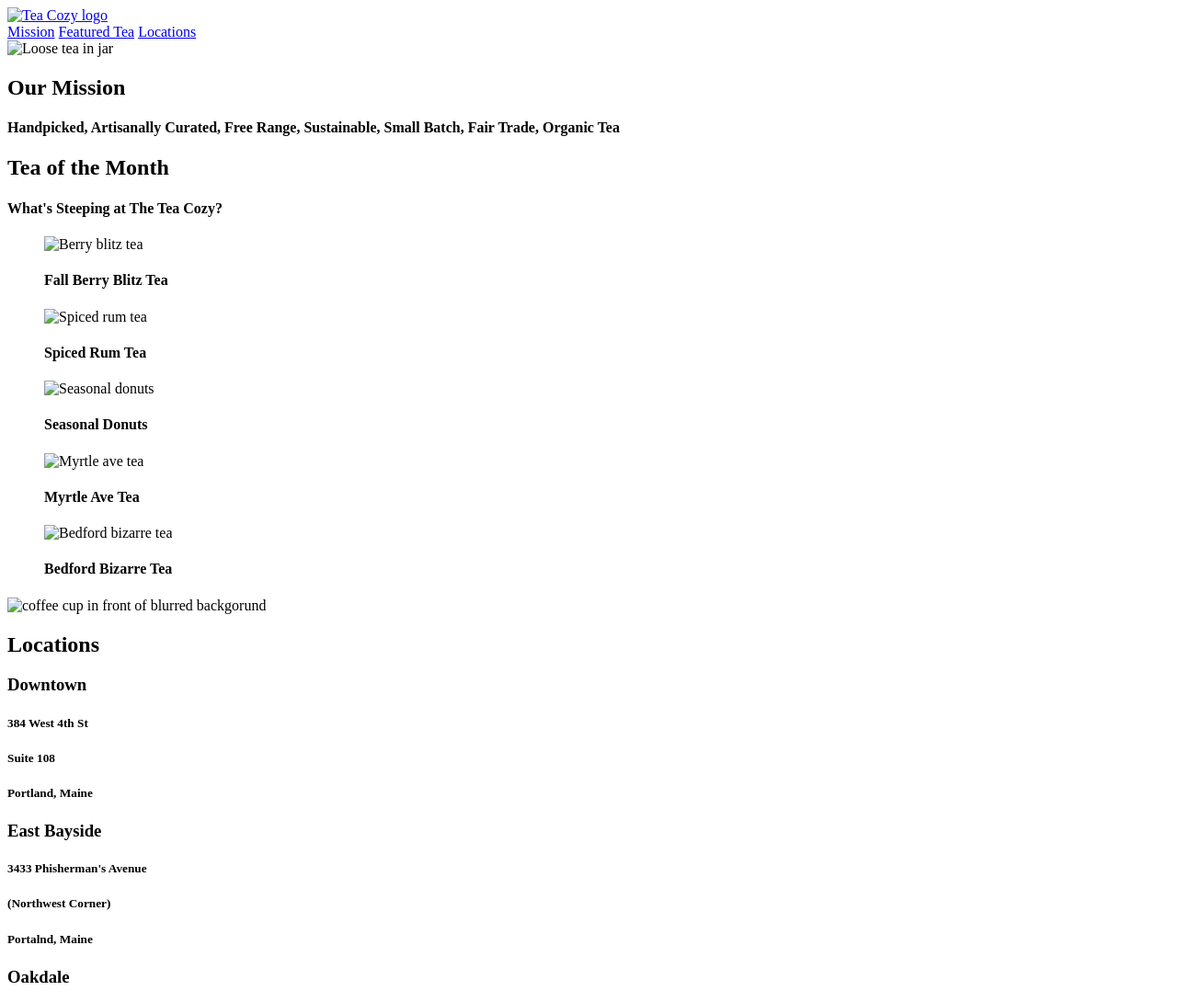
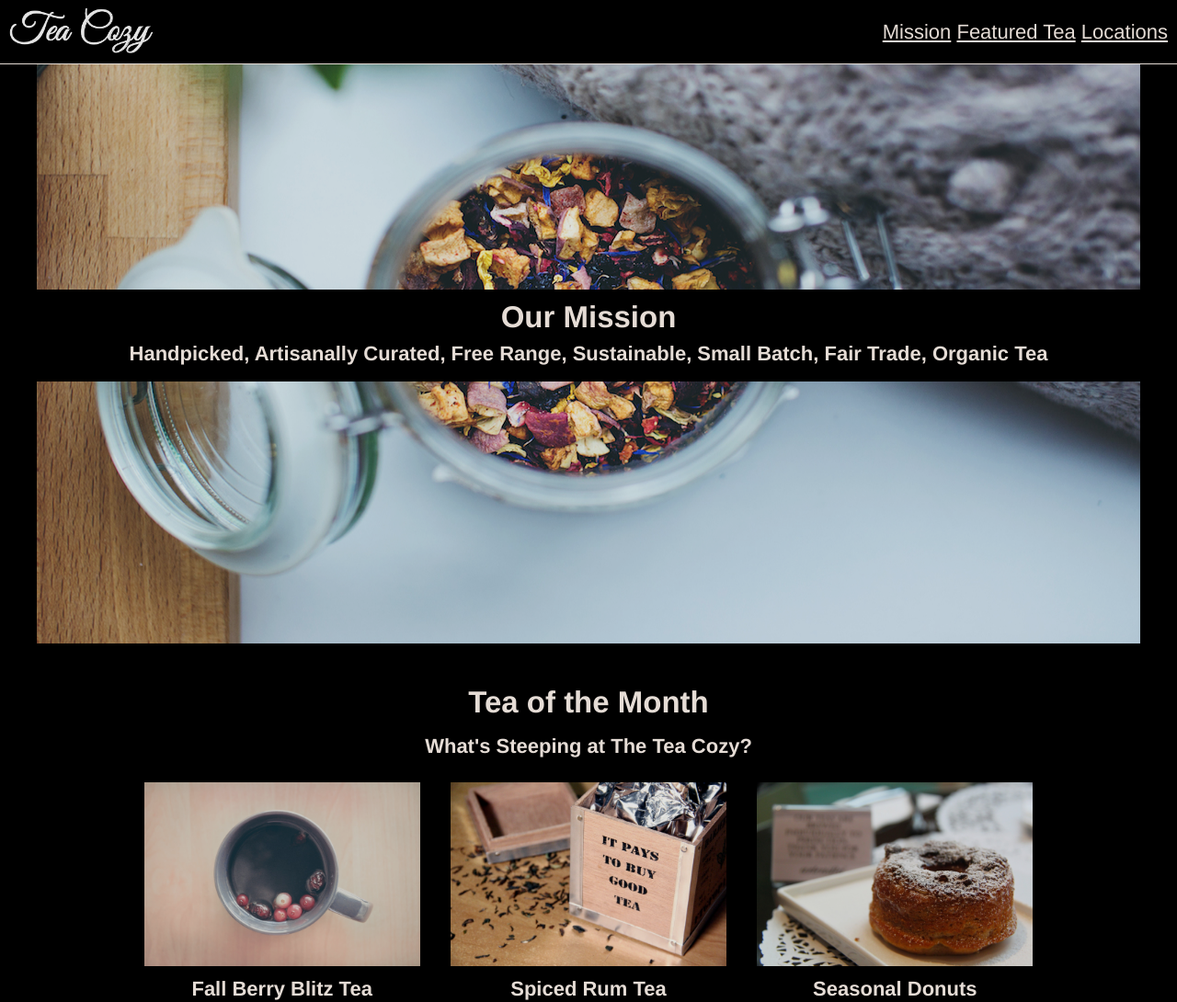
Before and after one commit to alexflightlessbird/teaCozy, a plain HTML site: page index.html in a window 1280 px wide. Shown: the top 1090 px of the page at 92% size. Drawn offline with Linux system fonts and the light colour scheme; the site is published under a folder, as on GitHub Pages, so addresses that start at the root find nothing.

Commit message:
Fix references in index.html

```diff
--- a/index.html
+++ b/index.html
@@ -3,13 +3,13 @@
 
 <head>
     <title>The Tea Cozy</title>
-    <link rel="stylesheet" href="/resources/css/style.css?"/>
-    <link rel="stylesheet" href="/resources/css/reset.css?"/>
+    <link rel="stylesheet" href="resources/css/style.css?"/>
+    <link rel="stylesheet" href="resources/css/reset.css?"/>
 </head>
 
 <body>
     <header class="heading-container">
-            <a href="/index.html?"><img src="/images/img-tea-cozy-logo.png?" alt="Tea Cozy logo" height="50px" width="auto"></a>
+            <a href="index.html?"><img src="images/img-tea-cozy-logo.png?" alt="Tea Cozy logo" height="50px" width="auto"></a>
             <nav class="nav">
                 <a href="#mission">Mission</a>
                 <a href="#featured">Featured Tea</a>
@@ -20,7 +20,7 @@
     <main>
         <div class="mission" id="mission">
             <div class="background-img">
-                <img src="/images/img-mission-background.jpg?" alt="Loose tea in jar" height="700px" width="1200px">
+                <img src="images/img-mission-background.jpg?" alt="Loose tea in jar" height="700px" width="1200px">
             </div>
             <div class="mission-foreground">
                 <div id="mission-words">
@@ -37,31 +37,31 @@
             </div>
             <div class="featured-imgs">
                 <figure>
-                    <img src="/images/img-berryblitz.jpg?" alt="Berry blitz tea">
+                    <img src="images/img-berryblitz.jpg?" alt="Berry blitz tea">
                     <figcaption>
                         <h4>Fall Berry Blitz Tea</h4>
                     </figcaption>
                 </figure>
                 <figure>
-                    <img src="/images/img-spiced-rum.jpg?" alt="Spiced rum tea">
+                    <img src="images/img-spiced-rum.jpg?" alt="Spiced rum tea">
                     <figcaption>
                         <h4>Spiced Rum Tea</h4>
                     </figcaption>
                 </figure>
                 <figure>
-                    <img src="/images/img-donut.jpg?" alt="Seasonal donuts">
+                    <img src="images/img-donut.jpg?" alt="Seasonal donuts">
                     <figcaption>
                         <h4>Seasonal Donuts</h4>
                     </figcaption>
                 </figure>
                 <figure>
-                    <img src="/images/img-myrtle-ave.jpg?" alt="Myrtle ave tea">
+                    <img src="images/img-myrtle-ave.jpg?" alt="Myrtle ave tea">
                     <figcaption>
                         <h4>Myrtle Ave Tea</h4>
                     </figcaption>
                 </figure>
                 <figure>
-                    <img src="/images/img-bedford-bizarre.jpg?" alt="Bedford bizarre tea">
+                    <img src="images/img-bedford-bizarre.jpg?" alt="Bedford bizarre tea">
                     <figcaption>
                         <h4>Bedford Bizarre Tea</h4>
                     </figcaption>
@@ -71,7 +71,7 @@
 
         <div class="locations" id="locations">
             <div class="background-img">
-                <img src="/images/img-locations-background.jpg?" alt="coffee cup in front of blurred backgorund">
+                <img src="images/img-locations-background.jpg?" alt="coffee cup in front of blurred backgorund">
             </div>
             <div class="locations-words">
                 <h2>Locations</h2>
```
